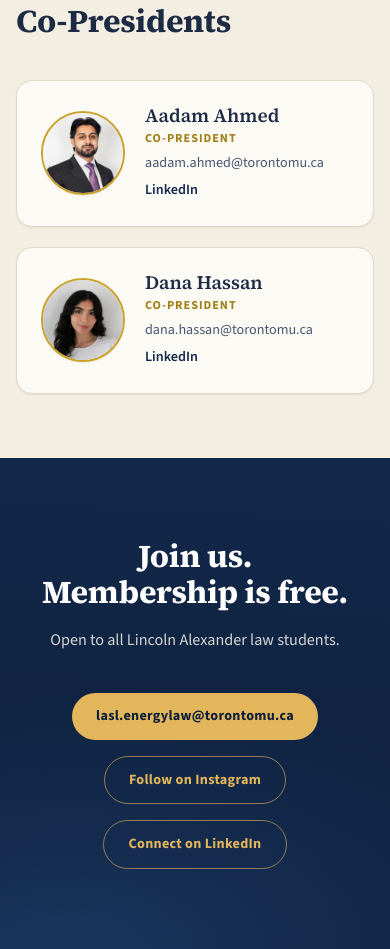
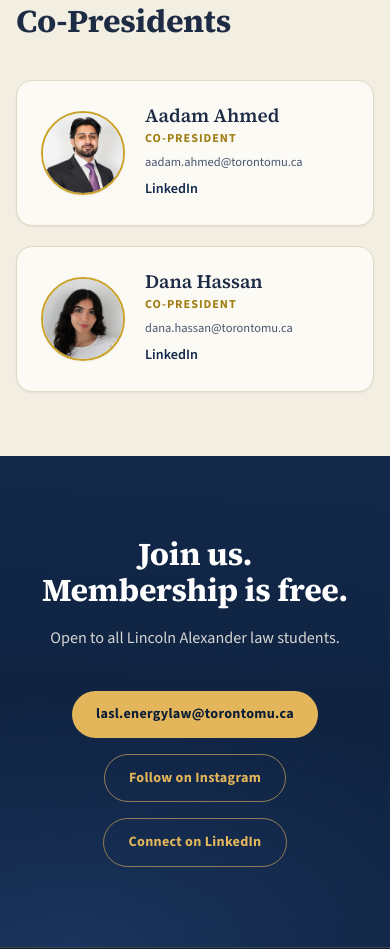
Before and after one commit to aadamahmed1000/energy-law-society-site, a plain HTML site: page index.html in a window 390 px wide. Shown: the part 6246-7195 px from the top of the page. Drawn offline with nearby package versions, Linux system fonts and the light colour scheme.

Commit message:
Keep co-president emails on one line at all screen sizes

```diff
--- a/style.css
+++ b/style.css
@@ -794,3 +794,9 @@
   border: 2px solid var(--gold);
   box-shadow: var(--shadow-sm);
 }
+
+.person a[href^="mailto:"] {
+  white-space: nowrap;
+  overflow-wrap: normal;
+  font-size: clamp(0.78rem, 2.1vw, var(--text-sm));
+}
```
